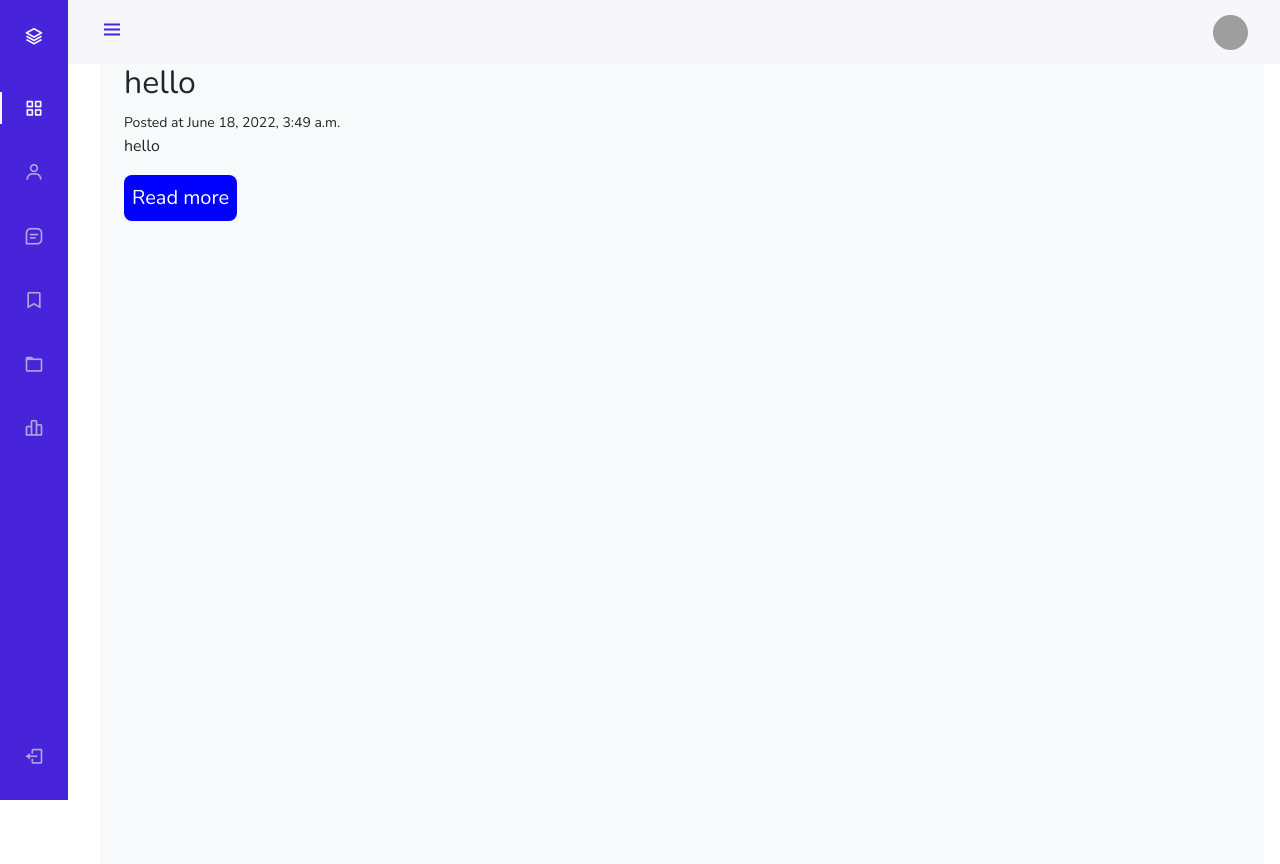
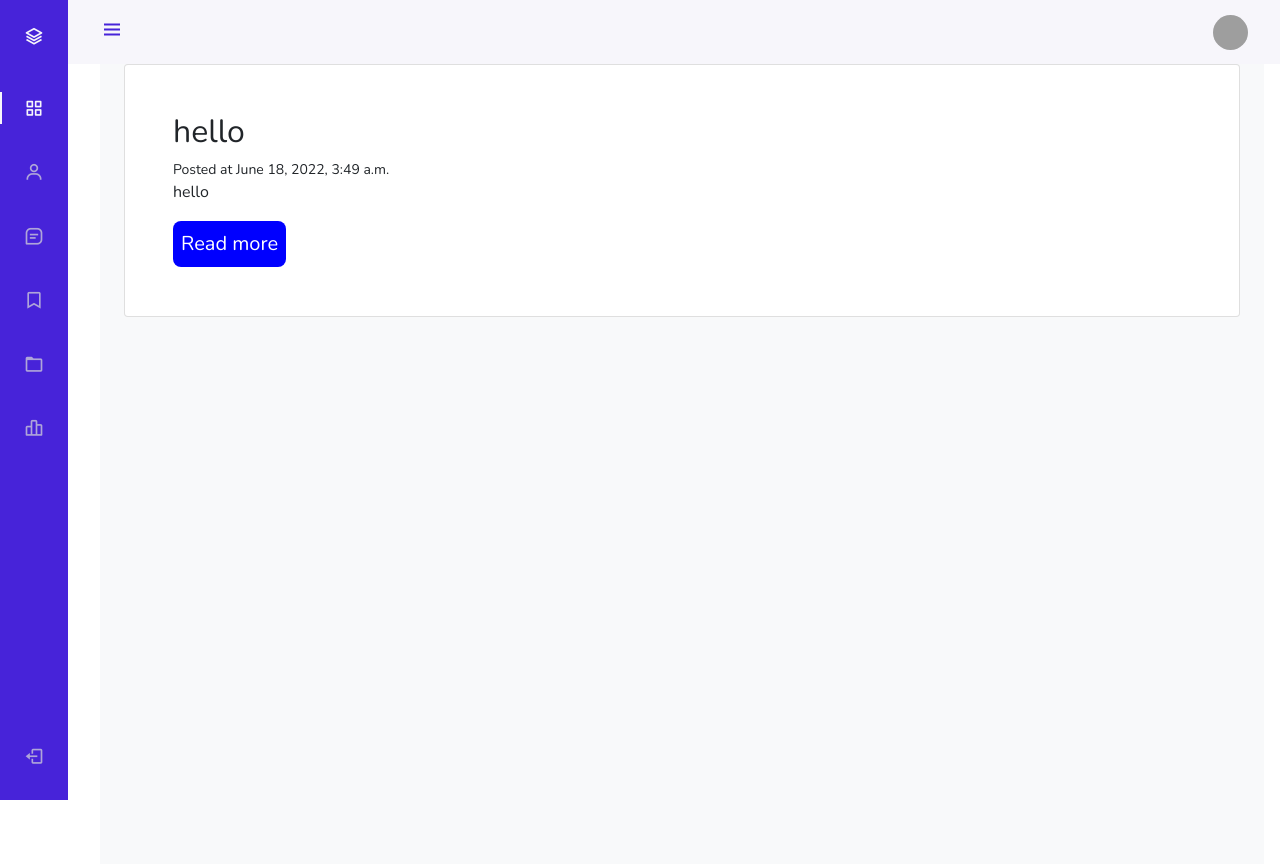
Before and after one commit to khushpreet-007/studyanywhere, a Django app: page / in a window 1280 px wide. Run offline with Django 4.2, Linux system fonts and the light colour scheme; data comes from the database, SQL or seed files in the repository; some libraries are stand-ins or nearby versions; grey boxes are pictures that could not be loaded.

Commit message:
Update frontpage.html

```diff
--- a/blog/templates/blog/frontpage.html
+++ b/blog/templates/blog/frontpage.html
@@ -39,6 +39,7 @@
     }
 </style>
 <div class="post block">
+    <div class="card mt-4" style="padding: 3rem;">
 
     <h2 class="subtitle" class=" ">{{ post.title }}</h2>
 
@@ -52,6 +53,7 @@
 
         </section>
     </small>
+    </div>
 </div>
 {% endfor %}
 {% endblock %}
```
